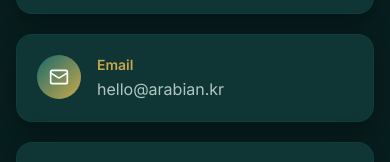
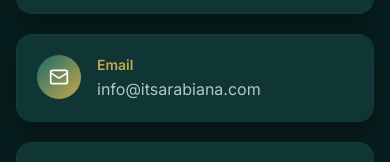
Before and after one commit to captain1995353/arabian-food-subscription, a Next.js app: page /contact in a window 390 px wide. Shown: the part 407-569 px from the top of the page. Built offline with nearby package versions, Linux system fonts and the light colour scheme; no server answers.

Commit message:
Update contact phone + email
Co-Authored-By: Claude Opus 4.8 (1M context) <noreply@anthropic.com>

```diff
--- a/src/app/(site)/contact/page.tsx
+++ b/src/app/(site)/contact/page.tsx
@@ -4,8 +4,8 @@ export const metadata = { title: "Contact | Arabiana Food Subscription" };
 
 export default function ContactPage() {
   const items = [
-    { icon: Phone, label: "Phone", value: "+82 10-0000-0000" },
-    { icon: Mail, label: "Email", value: "hello@arabian.kr" },
+    { icon: Phone, label: "Phone", value: "063-715-2255" },
+    { icon: Mail, label: "Email", value: "info@itsarabiana.com" },
     { icon: MessageCircle, label: "KakaoTalk", value: "@arabianfood" },
     { icon: MapPin, label: "Service area", value: "Major cities across South Korea" },
   ];
```
